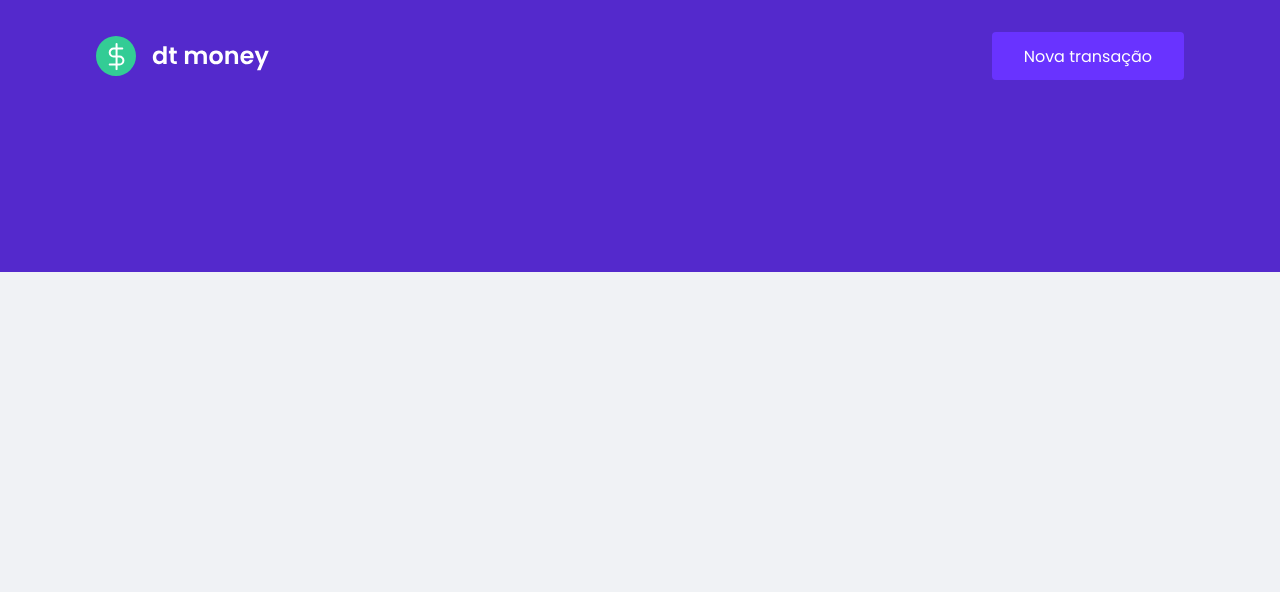
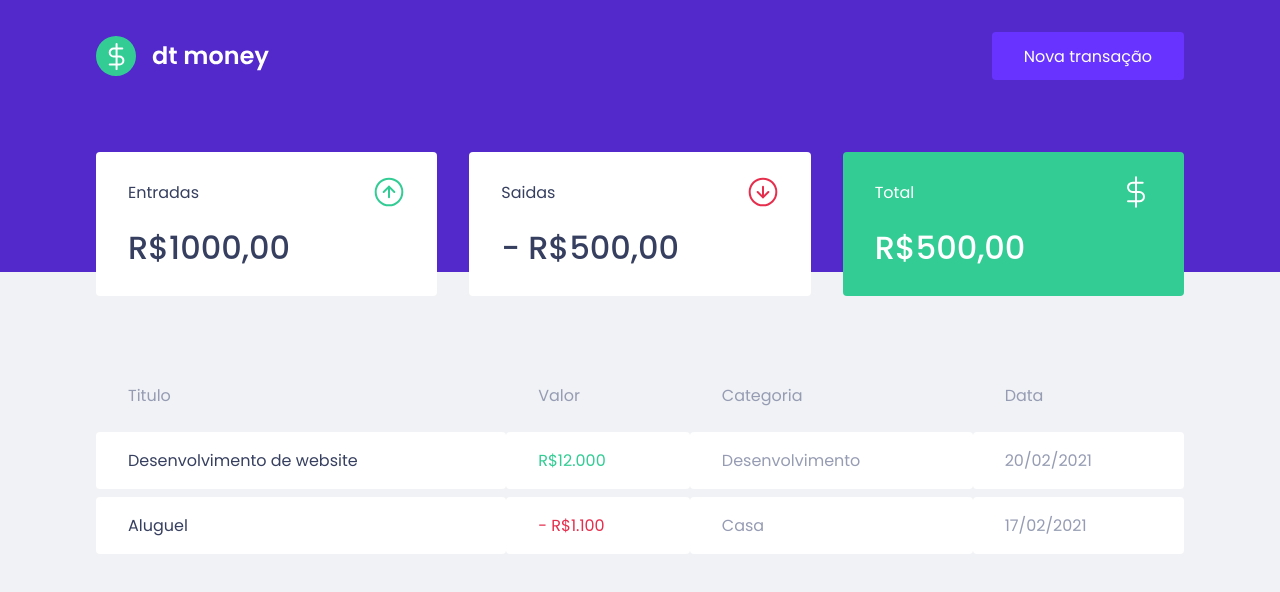
Before and after one commit to Proctux/dt-money, a React (Create React App) app: page / in a window 1280 px wide. Shown: the top 592 px of the page. Built offline with nearby package versions, Linux system fonts and the light colour scheme.

Commit message:
Added Dashboard, Summary and TransactionsTable components to the application.

```diff
--- a/public/index.html
+++ b/public/index.html
@@ -8,7 +8,7 @@
 
     <link rel="shortcut icon" href="favicon.png" type="image/png" />
 
-    <link href="https://fonts.googleapis.com/css2?family=Poppins:wght@400;600&display=swap" rel="stylesheet">
+    <link href="https://fonts.googleapis.com/css2?family=Poppins:wght@400;500;600&display=swap" rel="stylesheet">
 
     <title>dtmoney</title>
   </head>
--- a/src/App.tsx
+++ b/src/App.tsx
@@ -1,3 +1,4 @@
+import { Dashboard } from './components/Dashboard';
 import { Header } from './components/Header';
 import { GlobalStyle } from './styles/global';
 
@@ -5,6 +6,7 @@
   return (
     <>
       <Header />
+      <Dashboard />
       <GlobalStyle />
     </>
   );
--- /dev/null
+++ b/src/components/Dashboard/index.tsx
@@ -0,0 +1,12 @@
+import { Summary } from "../Summary";
+import { TransactionsTable } from '../TransactionsTable';
+import { Container } from "./style";
+
+export function Dashboard() {
+  return (
+    <Container>
+      <Summary />
+      <TransactionsTable />
+    </Container>
+  )
+}
--- /dev/null
+++ b/src/components/Dashboard/style.ts
@@ -0,0 +1,7 @@
+import styled from 'styled-components';
+
+export const Container = styled.main`
+  max-width: 1120px;
+  margin: 0 auto;
+  padding: 2.5rem 1rem;
+`;
--- /dev/null
+++ b/src/components/Summary/index.tsx
@@ -0,0 +1,41 @@
+import incomeImg from '../../assets/entradas.svg';
+import outcomeImg from '../../assets/saidas.svg';
+import totalImg from '../../assets/total.svg';
+
+import { Container } from "./styles";
+
+export function Summary() {
+  return (
+    <Container>
+      <div>
+        <header>
+          <p>Entradas</p>
+          <img src={incomeImg} alt="Entradas" />
+        </header>
+        <strong>
+          R$1000,00
+        </strong>
+      </div>
+
+      <div>
+        <header>
+          <p>Saidas</p>
+          <img src={outcomeImg} alt="Saidas" />
+        </header>
+        <strong>
+          - R$500,00
+        </strong>
+      </div>
+
+      <div className="highlight-background">
+        <header>
+          <p>Total</p>
+          <img src={totalImg} alt="Total" />
+        </header>
+        <strong>
+          R$500,00
+        </strong>
+      </div>
+    </Container>
+  )
+}
--- /dev/null
+++ b/src/components/Summary/styles.ts
@@ -0,0 +1,34 @@
+import styled from 'styled-components';
+
+export const Container = styled.div`
+  display: grid;
+  grid-template-columns: repeat(3, 1fr);
+  gap: 2rem;
+  margin-top: -10rem;
+
+  div {
+    background: var(--shape);
+    padding: 1.5rem 2rem;
+    border-radius: 0.25rem;
+    color: var(--text-title);
+
+    header {
+      display: flex;
+      align-items: center;
+      justify-content: space-between;
+    }
+
+    strong {
+      display: block;
+      margin-top: 1rem;
+      font-size: 2rem;
+      font-weight: 500;
+      line-height: 3rem;
+    }
+
+    &.highlight-background {
+      background: var(--green);
+      color: #fff;
+    }
+  }
+`;
--- /dev/null
+++ b/src/components/TransactionsTable/index.tsx
@@ -0,0 +1,34 @@
+import { Container } from './styles';
+
+export function TransactionsTable() {
+  return (
+    <Container>
+      <table>
+        <thead>
+          <tr>
+            <th>Titulo</th>
+            <th>Valor</th>
+            <th>Categoria</th>
+            <th>Data</th>
+          </tr>
+        </thead>
+
+        <tbody>
+          <tr>
+            <td>Desenvolvimento de website</td>
+            <td className="deposit">R$12.000</td>
+            <td>Desenvolvimento</td>
+            <td>20/02/2021</td>
+          </tr>
+
+          <tr>
+            <td>Aluguel</td>
+            <td className="withdraw">- R$1.100</td>
+            <td>Casa</td>
+            <td>17/02/2021</td>
+          </tr>
+        </tbody>
+      </table>
+    </Container>
+  )
+}
--- /dev/null
+++ b/src/components/TransactionsTable/styles.ts
@@ -0,0 +1,38 @@
+import styled from 'styled-components';
+
+export const Container = styled.div`
+  margin-top: 4rem;
+
+  table {
+    width: 100%;
+    border-spacing: 0 0.5rem;
+
+    th {
+      color: var(--text-body);
+      font-weight: 400;
+      padding: 1rem 2rem;
+      text-align: left;
+      line-height: 1.5rem;
+    }
+
+    td {
+      padding:1rem 2rem;
+      border: 0;
+      background: var(--shape);
+      color: var(--text-body);
+      border-radius: 0.25rem;
+
+      &:first-child {
+        color: var(--text-title);
+      }
+
+      &.deposit {
+        color: var(--green);
+      }
+
+      &.withdraw {
+        color: var(--red);
+      }
+    }
+  }
+`;
--- a/src/styles/global.ts
+++ b/src/styles/global.ts
@@ -4,7 +4,7 @@
   :root {
     --red: #E52E4D;
     --blue: #5429CC;
-
+    --green: #33CC95;
     --blue-light: #6933FF;
 
     --text-title: #363F5F;
```
